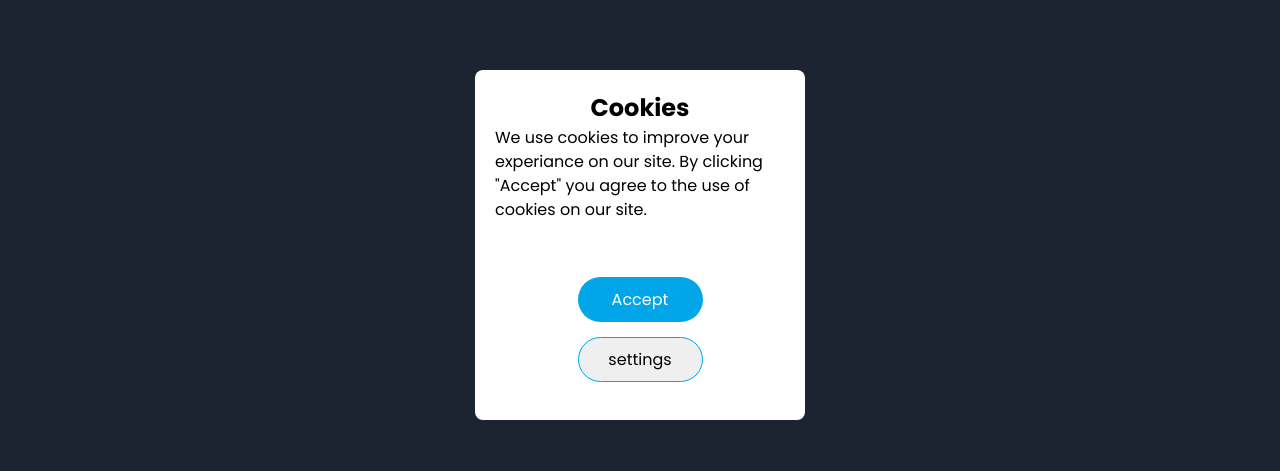
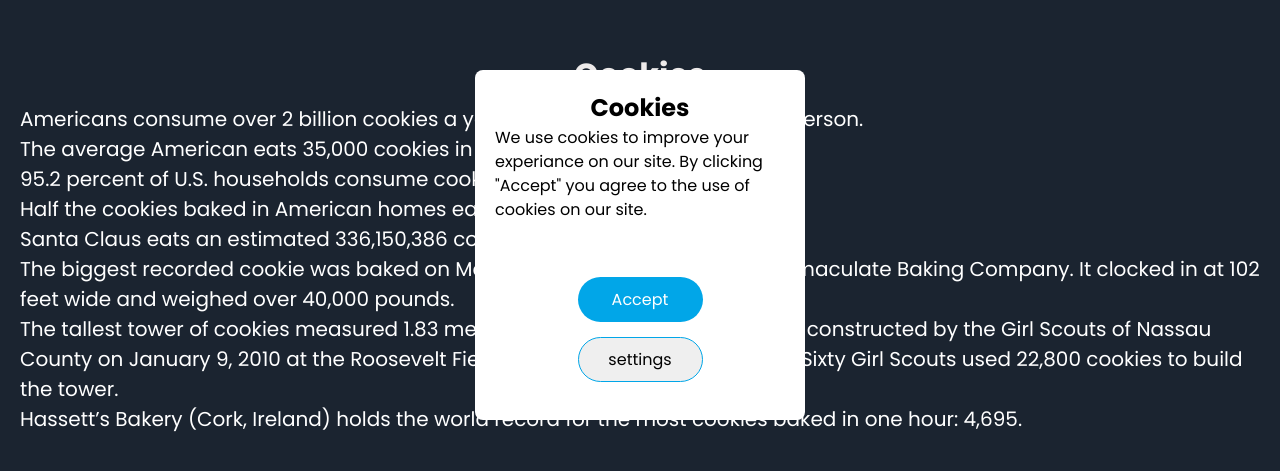
Before and after one commit to ZphoenixT/toggle-cookies, a plain HTML site: page toggle-cookies.html in a window 1280 px wide. Shown: the part 155-626 px from the top of the page. Drawn offline with Linux system fonts and the light colour scheme.

Commit message:
made it so that the cookies can be toggled

```diff
--- a/assets/script/index.js
+++ b/assets/script/index.js
@@ -119,7 +119,8 @@ function getCookies() {
 
   selectedCookies.forEach(cookie => {
     document.cookie = `${cookie}; path=/; max-age=${life}; SameSite=Lax`;
-  });
+  });   //idk why the cookies are not being deleted, I asked chatGPT and it
+        // said that this should work and its not
 
   setCookies(selectedCookies);
 }
--- a/assets/style/index.css
+++ b/assets/style/index.css
@@ -42,9 +42,17 @@ main {
 h1 {
     color: var(--col-white);
 }
-/* ------------------------------- */
 
-/* Modal styles */
+article {
+    margin: 5px 0 5px 0;
+    color: #fff;
+    font-size: 20px;
+}
+
+
+/*
+----------Modal styles----------
+*/
 .modal {
     display: flex;
     position: fixed;
@@ -88,7 +96,9 @@ h1 {
   }
 
 
-/* -------------------- */
+/*
+  ---------BUTTONS---------
+*/
 
 button {
     width: 125px;
@@ -102,6 +112,11 @@ button {
     color: #fff;
 }
 
+.accept:hover {
+    background-color: var(--col-main-blue-hover);
+    transition: ease-in-out;
+}
+
 .accept1 {
     margin-top: 50px;
 }
@@ -110,7 +125,9 @@ button {
     border: 1px solid var(--col-main-blue);
 }
 
-/* ------------------ */
+/*
+    --------TOGGLE SWITCHES--------
+*/
 
 /* The switch - the box around the slider */
 .switch {
--- a/toggle-cookies.html
+++ b/toggle-cookies.html
@@ -19,6 +19,16 @@
         <main>
             <div class="container center textStyle">
                 <h1>Cookies</h1>
+                <article class="cookieClass">
+                    <p>Americans consume over 2 billion cookies a year about 300 cookies for each person.</p>
+                    <p>The average American eats 35,000 cookies in a lifetime.</p>
+                    <p>95.2 percent of U.S. households consume cookies.</p>
+                    <p>Half the cookies baked in American homes each year are chocolate chip.</p>
+                    <p>Santa Claus eats an estimated 336,150,386 cookies on Christmas Eve.</p>
+                    <p>The biggest recorded cookie was baked on May 17, 2003 in Flat Rock, NC by Immaculate Baking Company. It clocked in at 102 feet wide and weighed over 40,000 pounds.</p>
+                    <p> The tallest tower of cookies measured 1.83 meters tall (6 ft 1/8 inches) and was constructed by the Girl Scouts of Nassau County on January 9, 2010 at the Roosevelt Field Mall in Garden City, New York. Sixty Girl Scouts used 22,800 cookies to build the tower.</p>
+                    <p>Hassett’s Bakery (Cork, Ireland) holds the world record for the most cookies baked in one hour: 4,695.</p>
+                </article>
                 <div id="myModal" class="modal modal1">
                     <div class="modalContent center">
                         <h2>Cookies</h2>
```
